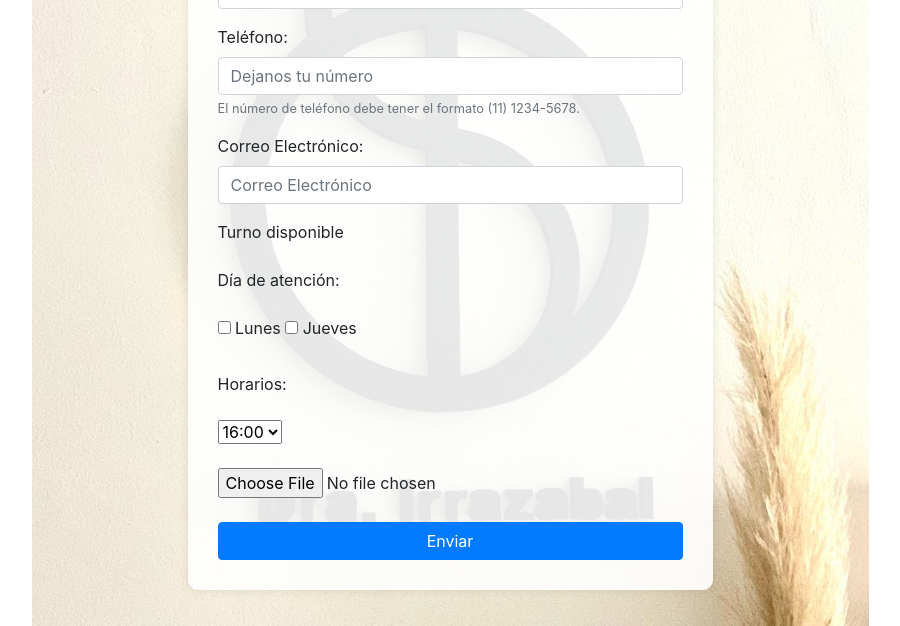
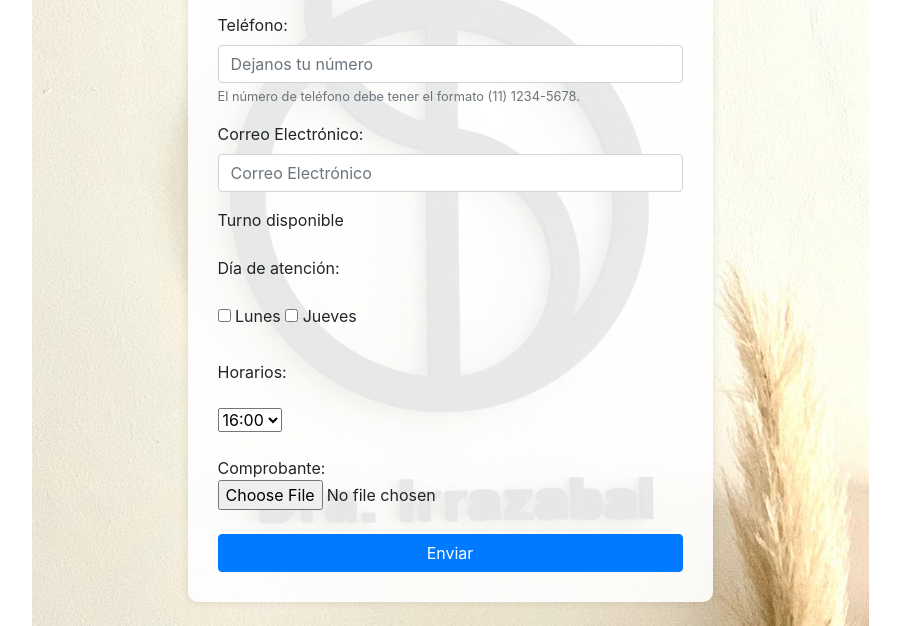
Before and after one commit to bofer311/Coati_Care, a plain HTML site: page registro.html in a window 1280 px wide. Shown: the part 174-800 px from the top of the page, without its empty margins (190-1090 px from the left). Drawn offline with nearby package versions, Linux system fonts and the light colour scheme.

Commit message:
agregando label  a coprobante

```diff
--- a/registro.html
+++ b/registro.html
@@ -128,6 +128,7 @@
               </div>
               <br />
               <div class="campo">
+                <div class="label">Comprobante:</div>
                 <input type="file" id="comprobante" name="comprobante" required>
               </div>
               <br>
```
